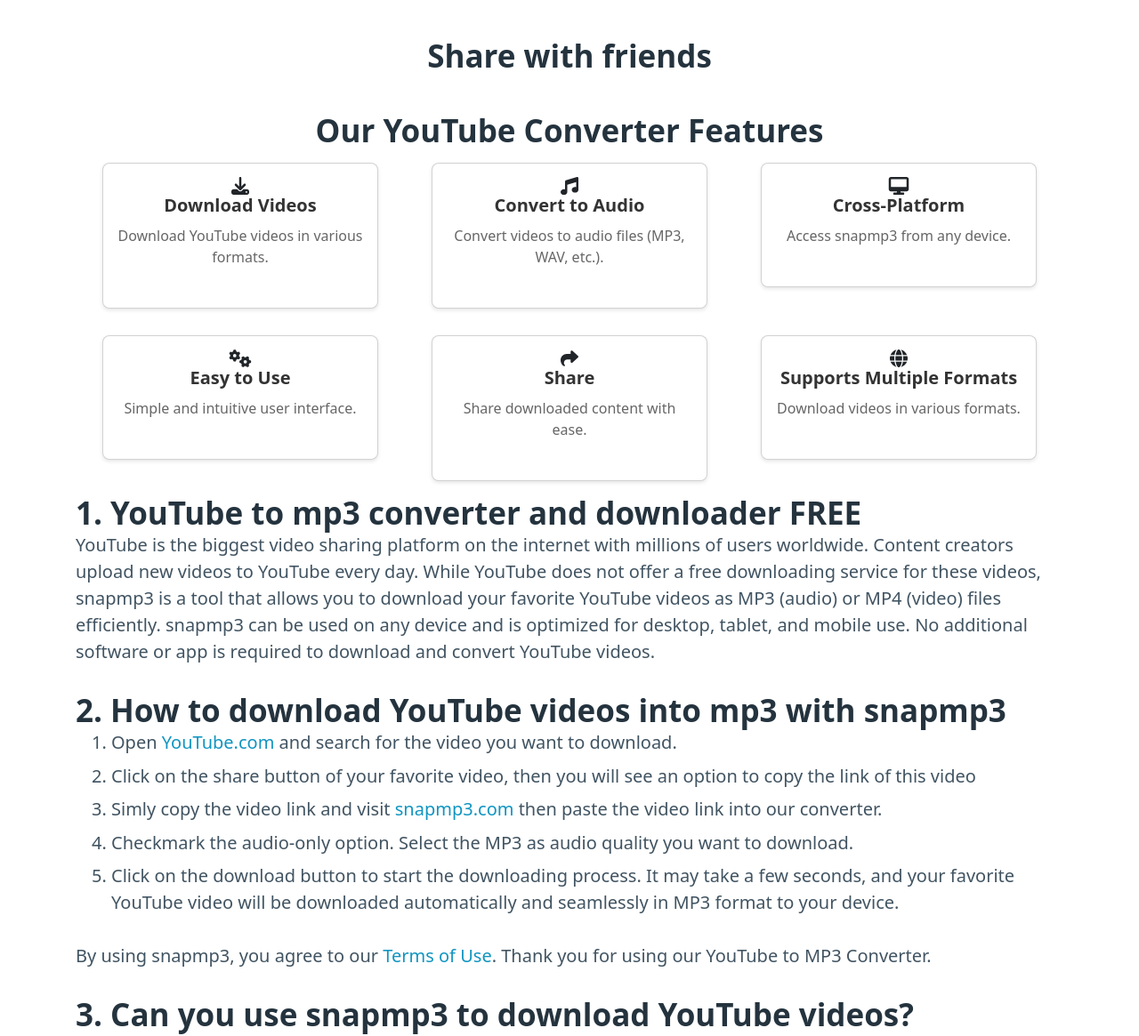
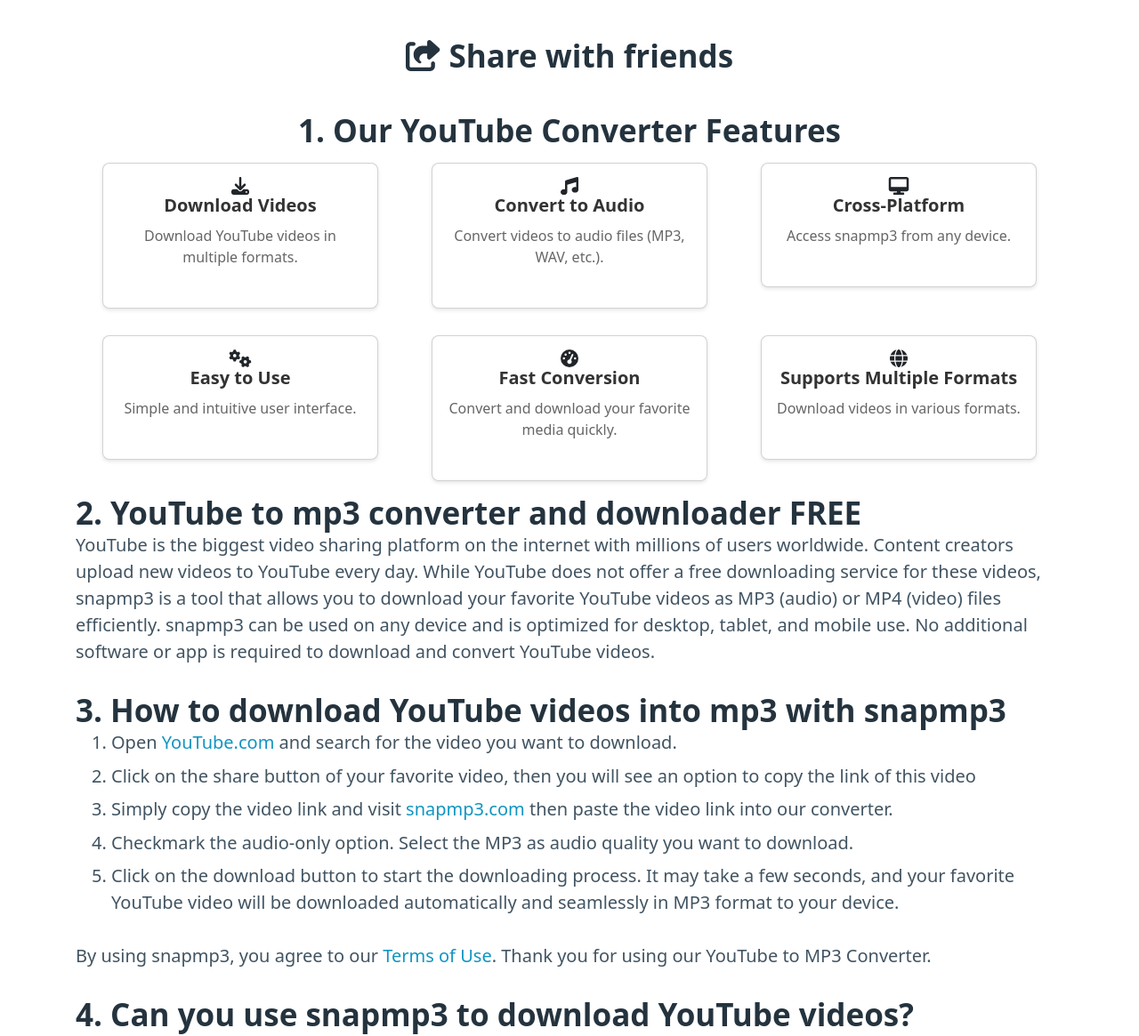
Before and after one commit to dkinstitutes/snapmp3, a plain HTML site: page index.html in a window 1280 px wide. Shown: the part 806-1971 px from the top of the page at 89% size. Drawn offline with nearby package versions, Linux system fonts and the light colour scheme; a script that the page names is missing.

Commit message:
updated index

```diff
--- a/index.html
+++ b/index.html
@@ -129,7 +129,7 @@
 		<div id="status">
 
 		</div>
-		<h2 style="margin-bottom: 2px; text-align: center;">Share with friends</h2>
+		<h2 style="margin-bottom: 2px; text-align: center;"><i class="fa-solid fa-share-from-square"></i> Share with friends</h2>
         <!-- AddToAny BEGIN -->
         <div
             style="display: flex; justify-content: center; align-items: center; padding: 5px;"
@@ -147,14 +147,14 @@
             <a class="a2a_button_facebook_messenger"></a>
         </div>
         <br/>
-		<h2 class="text-center">Our YouTube Converter Features</h2>
+		<h2 class="text-center">1. Our YouTube Converter Features</h2>
 		<div class="container">
 			<div class="row">
 			  <div class="col-md-4">
 				<div class="card">
 				  <i class="fas fa-download"></i>
 				  <h3>Download Videos</h3>
-				  <p>Download YouTube videos in various formats.</p>
+				  <p>Download YouTube videos in multiple formats.</p>
 				</div>
 			  </div>
 			  <div class="col-md-4">
@@ -180,9 +180,9 @@
 			  </div>
 			  <div class="col-md-4">
 				<div class="card">
-				  <i class="fas fa-share"></i>
-				  <h3>Share</h3>
-				  <p>Share downloaded content with ease.</p>
+					<i class="fa-solid fa-gauge-high"></i>
+				  <h3>Fast Conversion</h3>
+				  <p>Convert and download your favorite media quickly.</p>
 				</div>
 			  </div>
 			  <div class="col-md-4">
@@ -195,20 +195,20 @@
 			</div>
 		  </div>
 
-		<h2>1. YouTube to mp3 converter and downloader FREE</h2>
+		<h2>2. YouTube to mp3 converter and downloader FREE</h2>
 <p>YouTube is the biggest video sharing platform on the internet with millions of users worldwide. Content creators upload new videos to YouTube every day. While YouTube does not offer a free downloading service for these videos, snapmp3 is a tool that allows you to download your favorite YouTube videos as MP3 (audio) or MP4 (video) files efficiently. snapmp3 can be used on any device and is optimized for desktop, tablet, and mobile use. No additional software or app is required to download and convert YouTube videos.</p>
-<h2>2. How to download YouTube videos into mp3 with snapmp3</h2>
+<h2>3. How to download YouTube videos into mp3 with snapmp3</h2>
 <ol>
 	<li>Open <a href="https://www.YouTube.com" target="_blank" rel="noopener noreferrer">YouTube.com</a> and search for the video you want to download.</li>
 	<li>Click on the share button of your favorite video, then you will see an option to copy the link of this video</li>
-	<li>Simly copy the video link and visit <a href="https://snapmp3.com">snapmp3.com</a> then paste the video link into our converter.</li>
+	<li>Simply copy the video link and visit <a href="https://snapmp3.com">snapmp3.com</a> then paste the video link into our converter.</li>
 	<li>Checkmark the audio-only option. Select the MP3 as audio quality you want to download.</li>
 	<li>Click on the download button to start the downloading process. It may take a few seconds, and your favorite YouTube video will be downloaded automatically and seamlessly in MP3 format to your device.</li>
 </ol>
 <p>By using snapmp3, you agree to our <a href="terms-of-use.html" target="_blank" rel="noopener noreferrer">Terms of Use</a>. Thank you for using our YouTube to MP3 Converter.</p>
-<h2>3. Can you use snapmp3 to download YouTube videos?</h2>
+<h2>4. Can you use snapmp3 to download YouTube videos?</h2>
 <p>Absolutely! Our YouTube converter tool allows you to download YouTube videos in multiple formats. You can choose multiple options for downloading media, including MP4 and MP3, and even download videos in HD quality. Simply paste the YouTube video link into our converter, select your desired format and quality, and start the download. It is super fast, simple, and free to download YouTube videos and audios in multiple formats. Use our YouTube converter tool to enjoy your favorite videos and audio as mp3 offline anytime, anywhere.</p>
-<h2>4. snapmp3 - Your all in one social media videos downloading partner</h2>
+<h2>5. snapmp3 - Your all in one social media videos downloading partner</h2>
 <p>snapmp3 is your all in one partner for downloading social media videos and audios in multiple formats. You can use our YouTube converter tool to convert and download videos from multiple social media platforms. Our converter is compatible with all devices, including Android, iOS, Desktopes, and other operating systems. Here is the list of social media apps supported by our YouTube converter:</p>
 <ul>
   <li>YouTube videos, shorts & music</li>
@@ -227,7 +227,7 @@
   <li>Vine archive</li>
   <li>VK video & clips</li>
 </ul>
-<h3>5. Conclusion</h3>
+<h3>6. Conclusion</h3>
 <p>Choosing the right YouTube to MP3 converter tool is very important for seamlessly converting your favorite videos into audio files. With a reliable converter, you can effortlessly create MP3s from YouTube videos, enabling you to enjoy your favorite music and podcasts offline. Whether you're on a desktop or mobile device, a high-quality converter ensures that you can easily access your converted files anytime, anywhere. By simplifying the conversion process, a good YouTube to MP3 converter enhances your overall digital experience, offering convenience and flexibility in managing your media library.</p>
 
 	</main>
```
